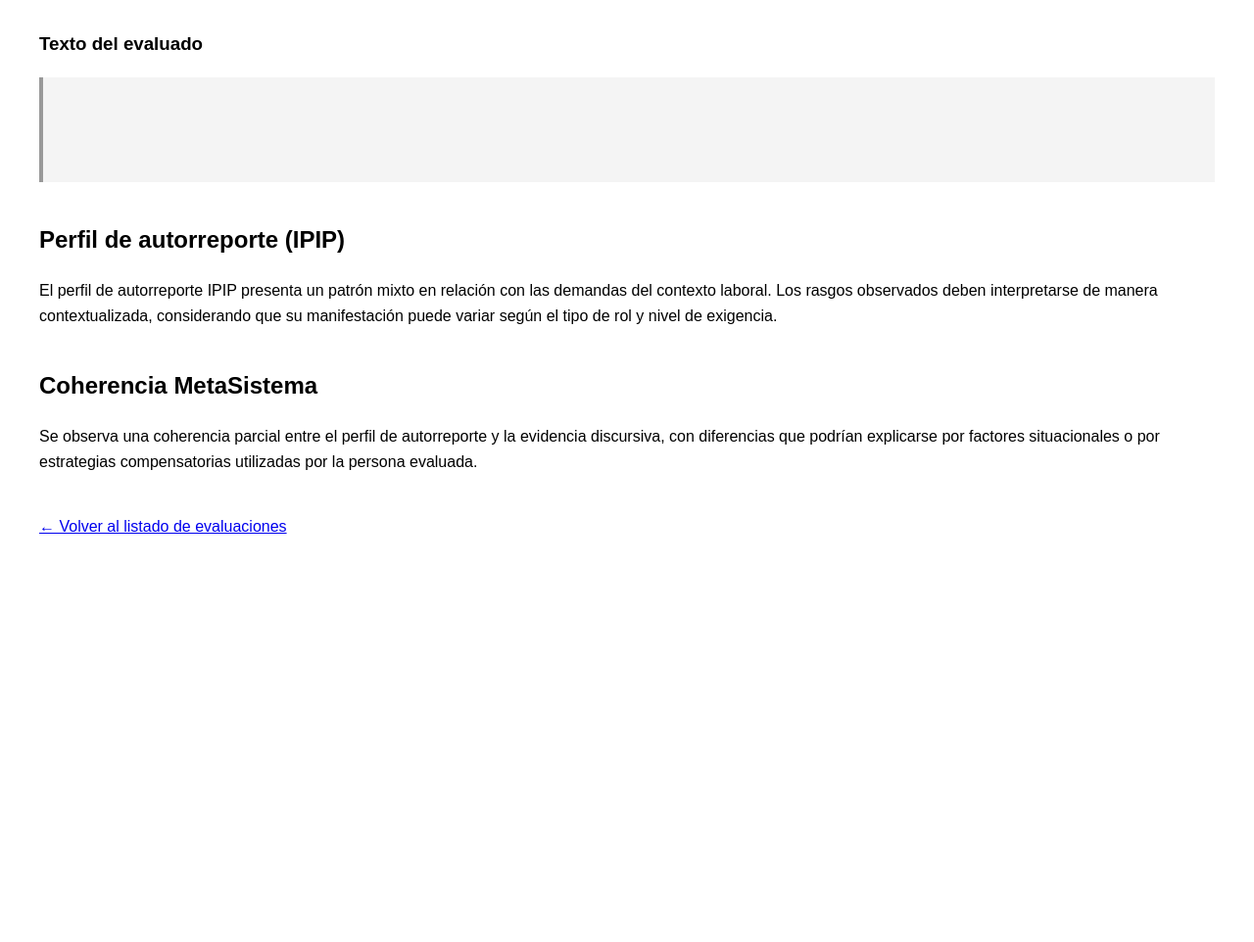
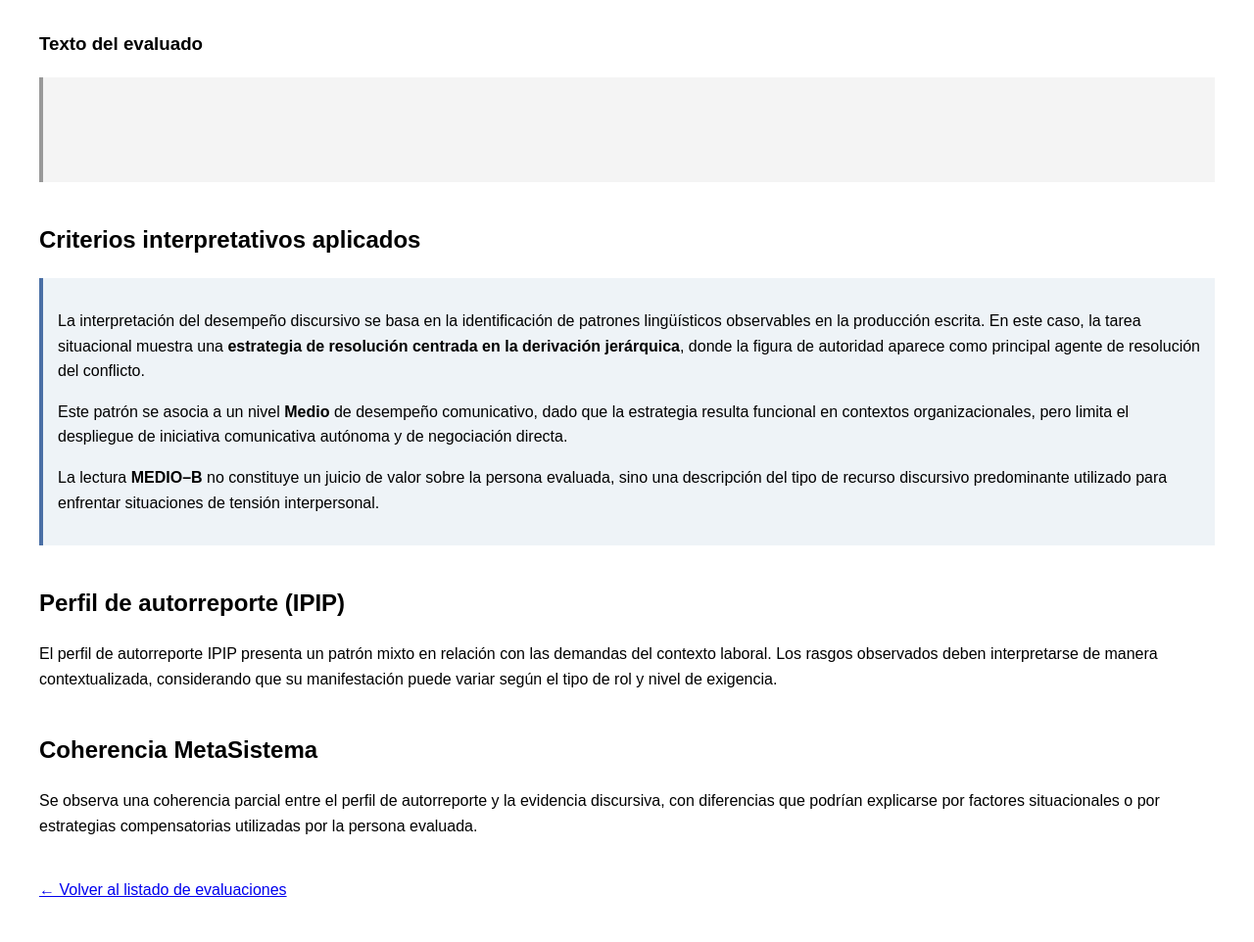
Before and after one commit to christiansotofajardo-cpu/test-laboral-metasistema, a FastAPI app: template templates/admin_detail.html in a window 1280 px wide. Shown: the part 766-1728 px from the top of the page at 98% size. Before the commit the page ends 1311 px from the top, so only its background shows below. Run offline with FastAPI, Linux system fonts and the light colour scheme; the template is opened without the code that fills it, so the values that code supplies are empty.

Commit message:
Update admin_detail.html

```diff
--- a/templates/admin_detail.html
+++ b/templates/admin_detail.html
@@ -21,6 +21,11 @@
             white-space: pre-wrap;
             border-left: 4px solid #999;
         }
+        .explicativo {
+            background: #eef3f7;
+            padding: 15px;
+            border-left: 4px solid #4a6fa5;
+        }
         .ipip li {
             margin-bottom: 4px;
         }
@@ -34,7 +39,6 @@
 <!-- BLOQUE A -->
 <div class="bloque">
     <h2>Síntesis ejecutiva</h2>
-
     <p>
         El desempeño comunicativo global observado es <b>Medio</b>. La producción escrita
         evidencia comprensión general del rol y de la situación planteada, aunque con
@@ -49,7 +53,6 @@
 <!-- BLOQUE B1 -->
 <div class="bloque">
     <h2>Producción escrita – Tarea funcional</h2>
-
     <p>
         En la tarea funcional, el discurso evidencia comprensión general del rol, aunque con
         desarrollo parcial de las responsabilidades y del aporte específico. Se observan
@@ -65,7 +68,6 @@
 <!-- BLOQUE B2 -->
 <div class="bloque">
     <h2>Producción escrita – Tarea situacional</h2>
-
     <p>
         En la tarea situacional, se identifican estrategias funcionales de resolución del
         conflicto, aunque con tendencia a soluciones parciales o dependientes del contexto.
@@ -79,10 +81,36 @@
     </div>
 </div>
 
+<!-- BLOQUE EXPLICATIVO -->
+<div class="bloque">
+    <h2>Criterios interpretativos aplicados</h2>
+
+    <div class="explicativo">
+        <p>
+            La interpretación del desempeño discursivo se basa en la identificación de
+            patrones lingüísticos observables en la producción escrita. En este caso, la
+            tarea situacional muestra una <b>estrategia de resolución centrada en la
+            derivación jerárquica</b>, donde la figura de autoridad aparece como principal
+            agente de resolución del conflicto.
+        </p>
+
+        <p>
+            Este patrón se asocia a un nivel <b>Medio</b> de desempeño comunicativo, dado
+            que la estrategia resulta funcional en contextos organizacionales, pero limita
+            el despliegue de iniciativa comunicativa autónoma y de negociación directa.
+        </p>
+
+        <p>
+            La lectura <b>MEDIO–B</b> no constituye un juicio de valor sobre la persona
+            evaluada, sino una descripción del tipo de recurso discursivo predominante
+            utilizado para enfrentar situaciones de tensión interpersonal.
+        </p>
+    </div>
+</div>
+
 <!-- BLOQUE C -->
 <div class="bloque">
     <h2>Perfil de autorreporte (IPIP)</h2>
-
     <p>
         El perfil de autorreporte IPIP presenta un patrón mixto en relación con las demandas
         del contexto laboral. Los rasgos observados deben interpretarse de manera
@@ -100,7 +128,6 @@
 <!-- BLOQUE D -->
 <div class="bloque">
     <h2>Coherencia MetaSistema</h2>
-
     <p>
         Se observa una coherencia parcial entre el perfil de autorreporte y la evidencia
         discursiva, con diferencias que podrían explicarse por factores situacionales o por
```
